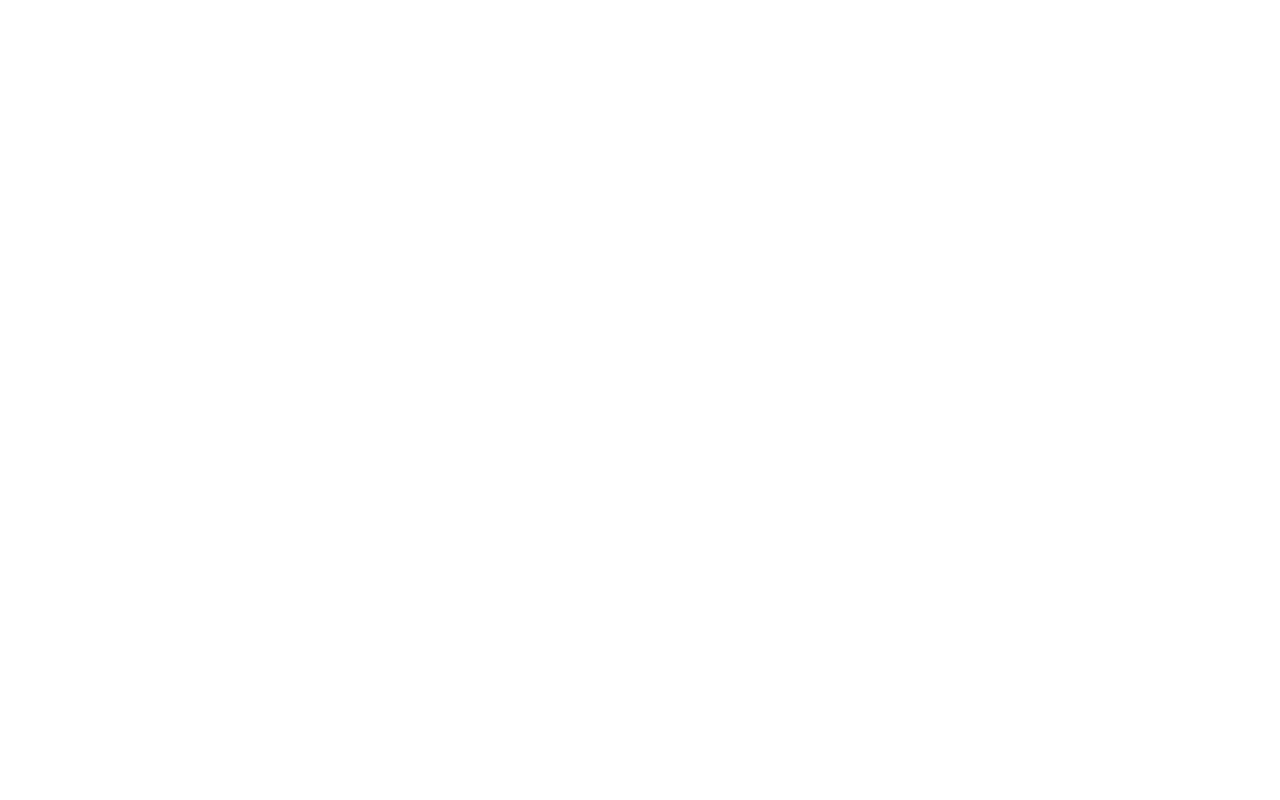
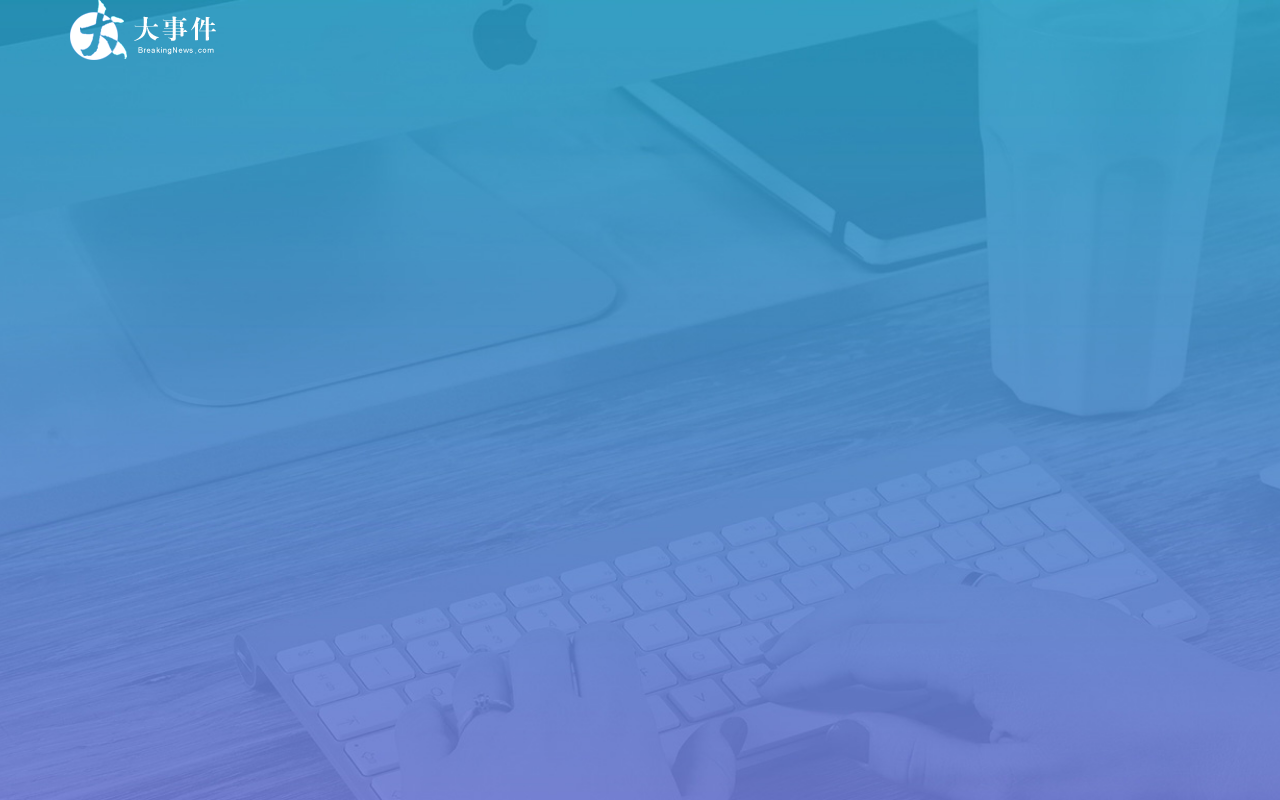
Before and after one commit to kevienkai-he/Project, a plain HTML site: page Breaking News/login.html in a window 1280 px wide. Drawn offline with Linux system fonts and the light colour scheme.

Commit message:
1.13更新

```diff
--- /dev/null
+++ b/Breaking News/assets/css/login.css
@@ -0,0 +1,11 @@
+html, body {
+    margin:0;
+    padding:0;
+    height: 100%;
+    width: 100%;
+    background: url("/assets/images/login_bg.jpg") no-repeat center;
+    background-size: cover;
+}
+.loginAndRegBox{
+
+}
--- a/Breaking News/login.html
+++ b/Breaking News/login.html
@@ -2,9 +2,17 @@
 <html lang="en">
 <head>
     <meta charset="UTF-8">
-    <title>Document</title>
+    <title>大事件-登录/注册</title>
+    <link rel="stylesheet" href="assets/lib/layui/css/layui.css">
+    <link rel="stylesheet" href="assets/css/login.css">
 </head>
 <body>
+<!--登录注册区域-->
+<div class="layui-main">
+    <img src="assets/images/logo.png" alt="">
+</div>
+<div class="loginAndRegBox">
 
+</div>
 </body>
 </html>
```
